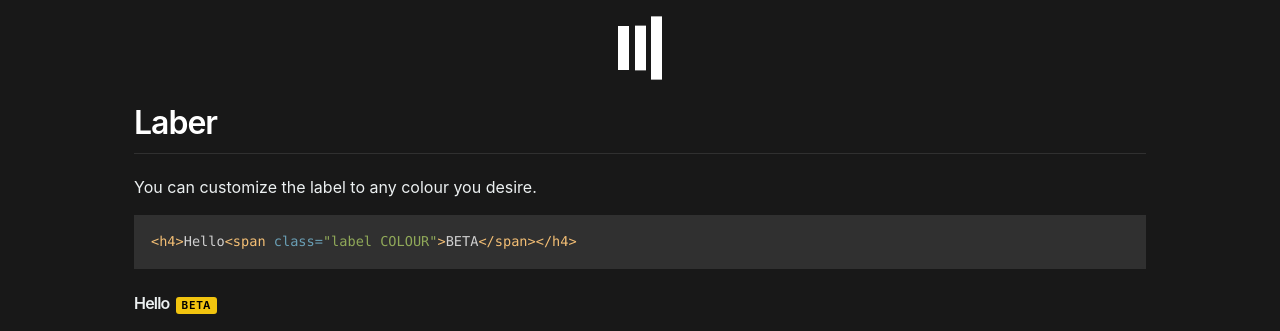
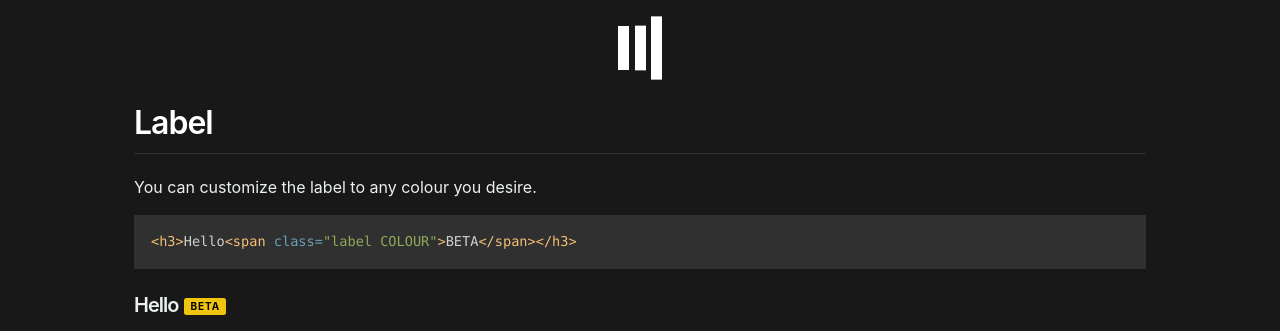
Before and after one commit to AlexFlipnote/Modesta, a Jekyll site: the page built from _pages/docs/tools.md, in a window 1280 px wide. Shown: the part 735-1066 px from the top of the page. Built offline with Jekyll 4.4.1, drawn with Linux system fonts in a browser that asks for light colours.

Commit message:
Small fixes

````diff
--- a/_pages/docs/tools.md
+++ b/_pages/docs/tools.md
@@ -50,9 +50,9 @@ It will only import the loading animation, not the text above.
 
 <div class="loader">Loading...</div>
 
-# Laber
+# Label
 You can customize the label to any colour you desire.
 ```html
-<h4>Hello<span class="label COLOUR">BETA</span></h4>
+<h3>Hello<span class="label COLOUR">BETA</span></h3>
 ```
-<h4>Hello<span class="label sun-flower black-text">BETA</span></h4>
+<h3>Hello<span class="label sun-flower black-text">BETA</span></h3>
--- a/scss/components/_github.scss
+++ b/scss/components/_github.scss
@@ -1,4 +1,5 @@
 .github-repo-item {
+  background-color: $primary;
   border: 1px $secondary solid;
   border-color: $secondary;
   border-radius: 3px;
--- a/scss/components/_objects.scss
+++ b/scss/components/_objects.scss
@@ -308,13 +308,13 @@ $workcard-width: 330px;
 // Label
 .label {
   background-color: $secondary;
-  border-radius: 3px;
+  border-radius: .25em;
   color: #fff;
-  display: inline;
-  flex-shrink: 0;
+  display: inline-block;
   font-size: 10px;
-  font-weight: 700;
+  font-weight: bold;
   letter-spacing: 1px;
   margin-left: 6px;
   padding: .2em .6em .3em;
+  vertical-align: middle;
 }
````
Also changed, not shown: css/modesta.min.css.
